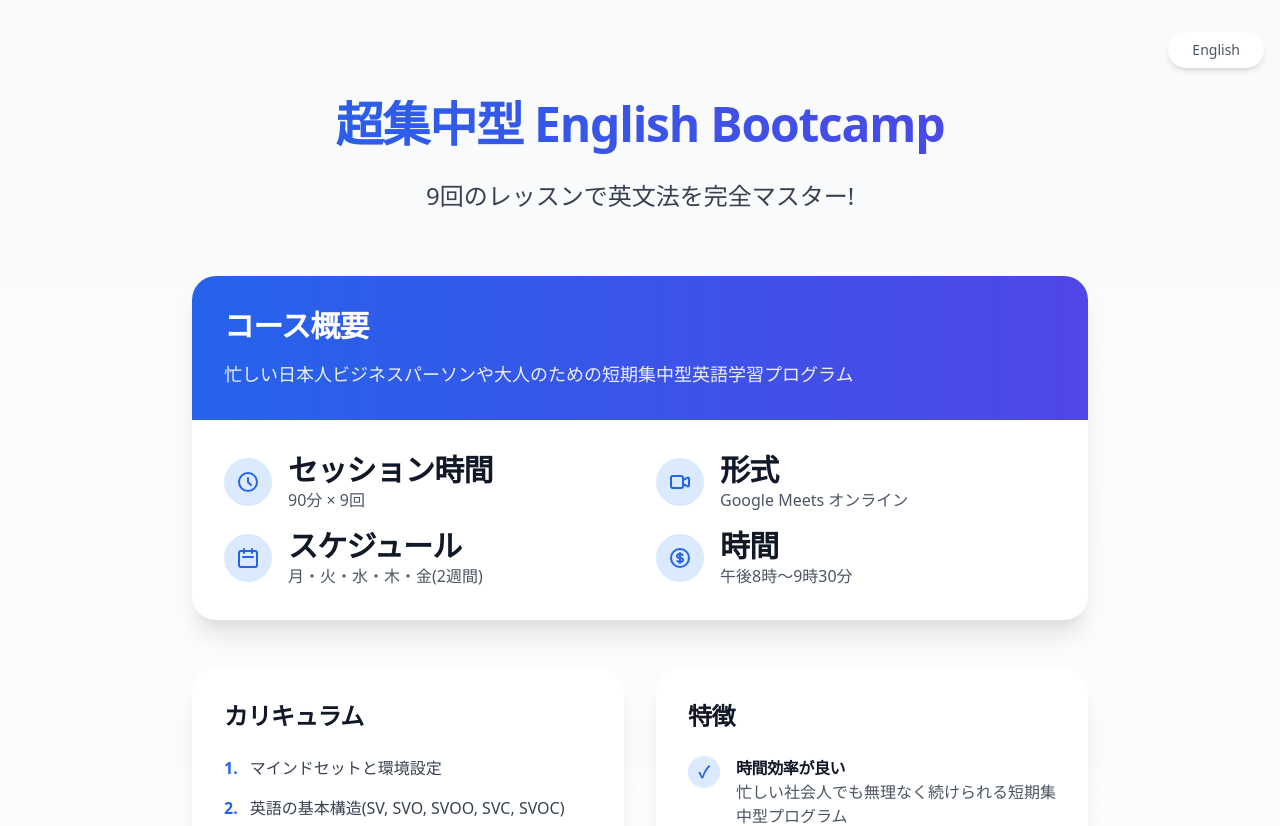
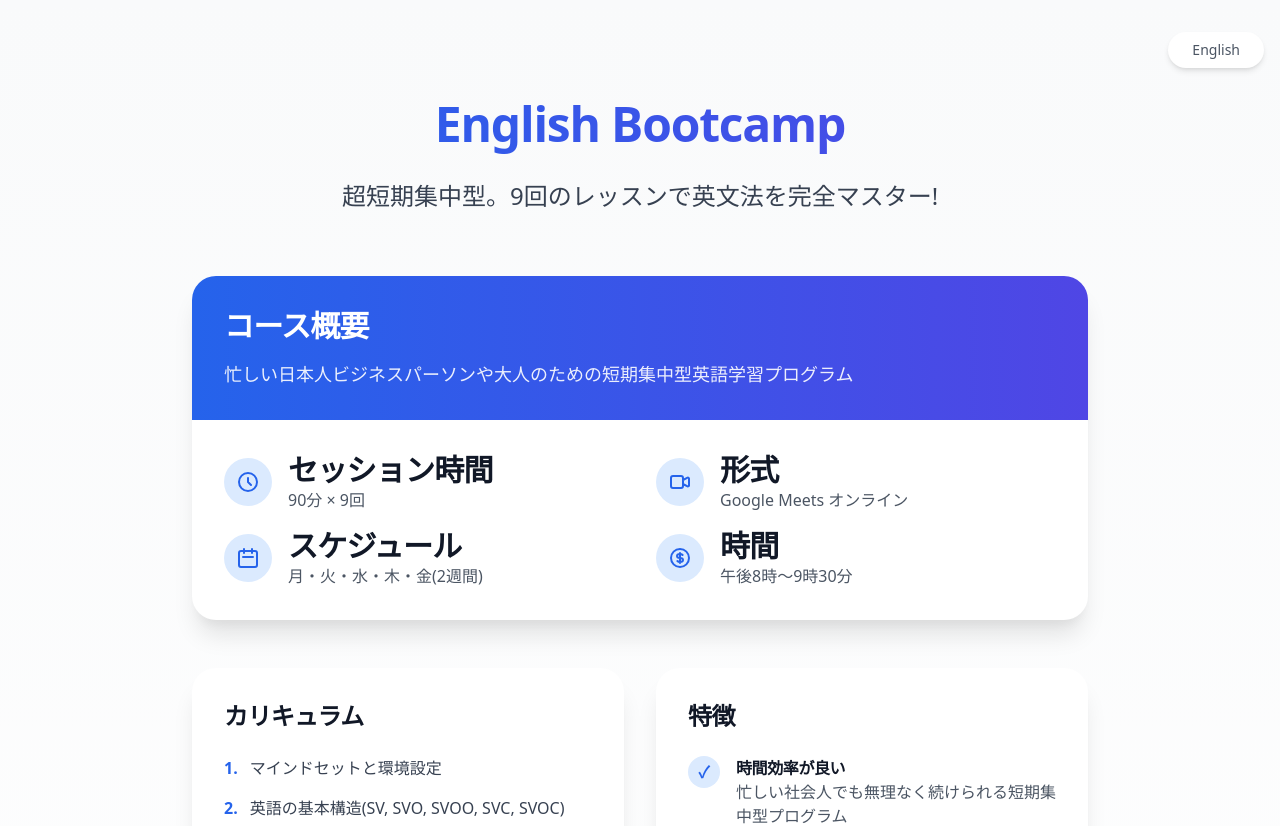
Before and after one commit to farang-dev/gen-lp, a Next.js app: page /ja in a window 1280 px wide. Shown: the top 826 px of the page. Built offline with nearby package versions, Linux system fonts and the light colour scheme.

Commit message:
Using Git LFS for large files

```diff
--- a/app/en/page.js
+++ b/app/en/page.js
@@ -43,7 +43,7 @@ export default function EnPage() {
 
         <div className="max-w-4xl mx-auto">
           <div className="text-center mb-16">
-            <h1 className="text-5xl font-bold mb-6 bg-clip-text text-transparent bg-gradient-to-r from-blue-600 to-indigo-600">
+            <h1 className="text-5xl font-bold mb-6 pb-2 bg-clip-text text-transparent bg-gradient-to-r from-blue-600 to-indigo-600">
               Intensive English Bootcamp
             </h1>
             <p className="text-2xl text-gray-700">
--- a/app/ja/page.js
+++ b/app/ja/page.js
@@ -44,10 +44,10 @@ export default function JaPage() {
         <div className="max-w-4xl mx-auto">
           <div className="text-center mb-16">
             <h1 className="text-5xl font-bold mb-6 pb-2 bg-clip-text text-transparent bg-gradient-to-r from-blue-600 to-indigo-600">
-              超集中型 English Bootcamp
+              English Bootcamp
             </h1>
             <p className="text-2xl text-gray-700">
-              9回のレッスンで英文法を完全マスター!
+              超短期集中型。9回のレッスンで英文法を完全マスター!
             </p>
           </div>
 
```
